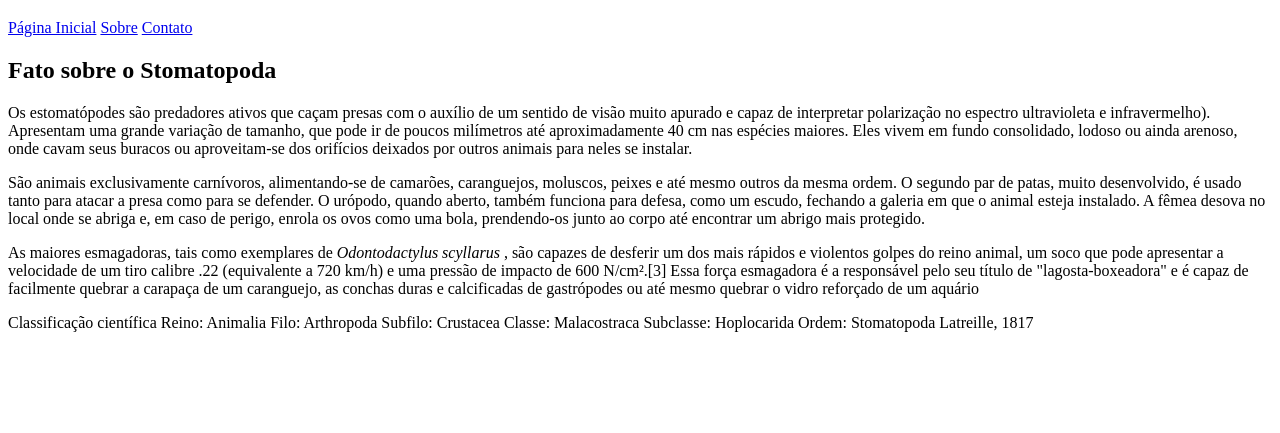
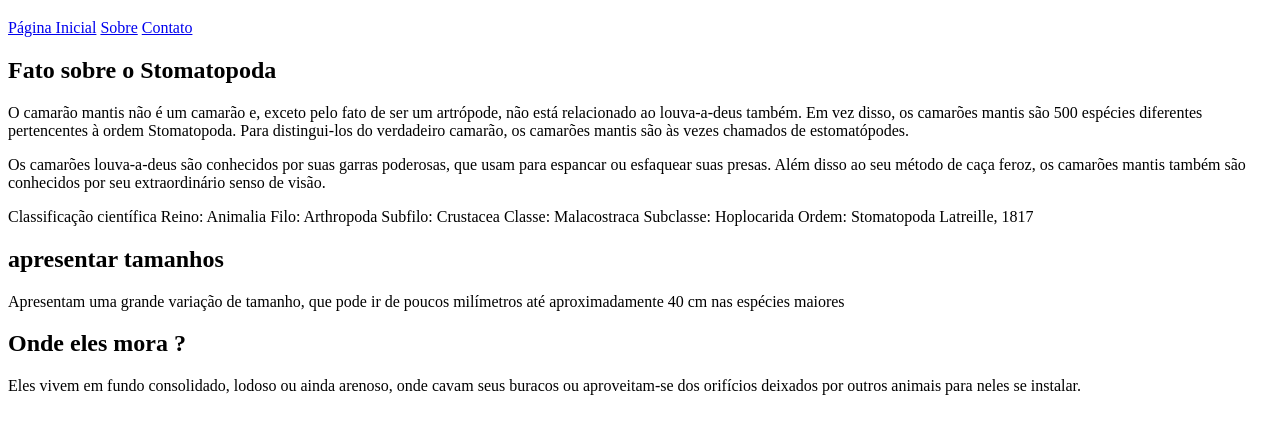
Before and after one commit to BrunaGuimaraes2/trybe-exercicios, a plain HTML site: page 01-fundamentos/bloco-03-introducao-a-html-e-css/dia-04-html-semantico/index.html in a window 1280 px wide. Shown: the part 61-494 px from the top of the page. Drawn offline with Linux system fonts and the light colour scheme.

Commit message:
atualize sobre o stomatopoda

```diff
--- a/01-fundamentos/bloco-03-introducao-a-html-e-css/dia-04-html-semantico/index.html
+++ b/01-fundamentos/bloco-03-introducao-a-html-e-css/dia-04-html-semantico/index.html
@@ -16,45 +16,44 @@
       <a href="#">Contato</a>
     </nav>
     <article>
+        <main>
       <section>
         <h2>Fato sobre o Stomatopoda</h2>
         <p>
-          Os estomatópodes são predadores ativos que caçam presas com o auxílio
-          de um sentido de visão muito apurado e capaz de interpretar
-          polarização no espectro ultravioleta e infravermelho). Apresentam uma
-          grande variação de tamanho, que pode ir de poucos milímetros até
-          aproximadamente 40 cm nas espécies maiores. Eles vivem em fundo
-          consolidado, lodoso ou ainda arenoso, onde cavam seus buracos ou
-          aproveitam-se dos orifícios deixados por outros animais para neles se
-          instalar.
+          O camarão mantis não é um camarão e, exceto pelo fato de ser um
+          artrópode, não está relacionado ao louva-a-deus também. Em vez disso,
+          os camarões mantis são 500 espécies diferentes pertencentes à ordem
+          Stomatopoda. Para distingui-los do verdadeiro camarão, os camarões
+          mantis são às vezes chamados de estomatópodes.
         </p>
         <p>
-          São animais exclusivamente carnívoros, alimentando-se de camarões,
-          caranguejos, moluscos, peixes e até mesmo outros da mesma ordem. O
-          segundo par de patas, muito desenvolvido, é usado tanto para atacar a
-          presa como para se defender. O urópodo, quando aberto, também funciona
-          para defesa, como um escudo, fechando a galeria em que o animal esteja
-          instalado. A fêmea desova no local onde se abriga e, em caso de
-          perigo, enrola os ovos como uma bola, prendendo-os junto ao corpo até
-          encontrar um abrigo mais protegido.
-        </p>
-        <p>
-          As maiores esmagadoras, tais como exemplares de
-          <em>Odontodactylus scyllarus</em> , são capazes de desferir um dos
-          mais rápidos e violentos golpes do reino animal, um soco que pode
-          apresentar a velocidade de um tiro calibre .22 (equivalente a 720
-          km/h) e uma pressão de impacto de 600 N/cm².[3] Essa força esmagadora
-          é a responsável pelo seu título de "lagosta-boxeadora" e é capaz de
-          facilmente quebrar a carapaça de um caranguejo, as conchas duras e
-          calcificadas de gastrópodes ou até mesmo quebrar o vidro reforçado de
-          um aquário
+          Os camarões louva-a-deus são conhecidos por suas garras poderosas, que
+          usam para espancar ou esfaquear suas presas. Além disso ao seu método
+          de caça feroz, os camarões mantis também são conhecidos por seu
+          extraordinário senso de visão.
         </p>
         <p>
           Classificação científica Reino: Animalia Filo: Arthropoda Subfilo:
           Crustacea Classe: Malacostraca Subclasse: Hoplocarida Ordem:
           Stomatopoda Latreille, 1817
         </p>
+        <section>
+          <h2>apresentar tamanhos</h2>
+          <p>
+            Apresentam uma grande variação de tamanho, que pode ir de poucos
+            milímetros até aproximadamente 40 cm nas espécies maiores
+          </p>
+        </section>
+        <section>
+          <h2>Onde eles mora ?</h2>
+          <p>
+            Eles vivem em fundo consolidado, lodoso ou ainda arenoso, onde cavam
+            seus buracos ou aproveitam-se dos orifícios deixados por outros
+            animais para neles se instalar.
+          </p>
+        </section>
       </section>
     </article>
+</main>
   </body>
 </html>
```
